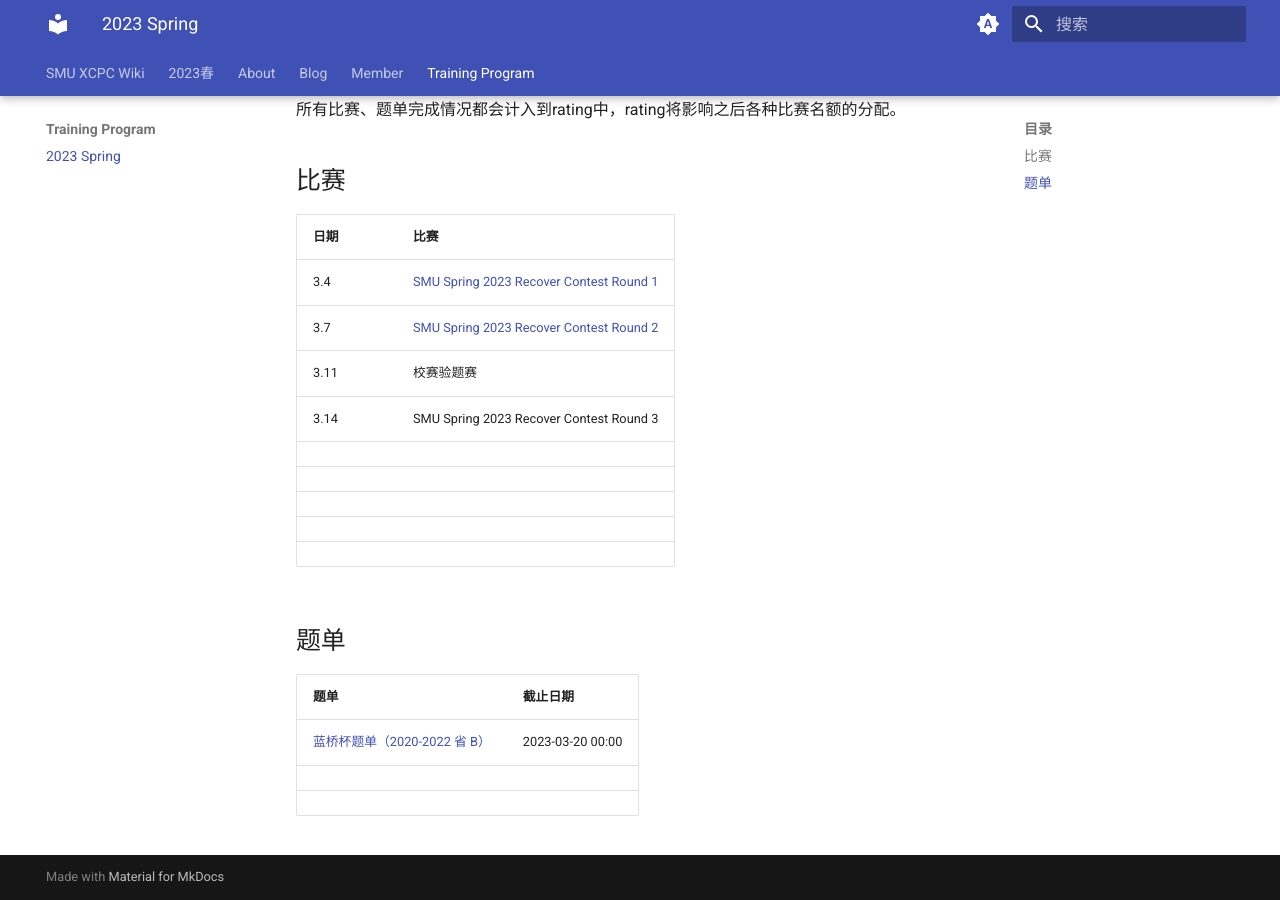
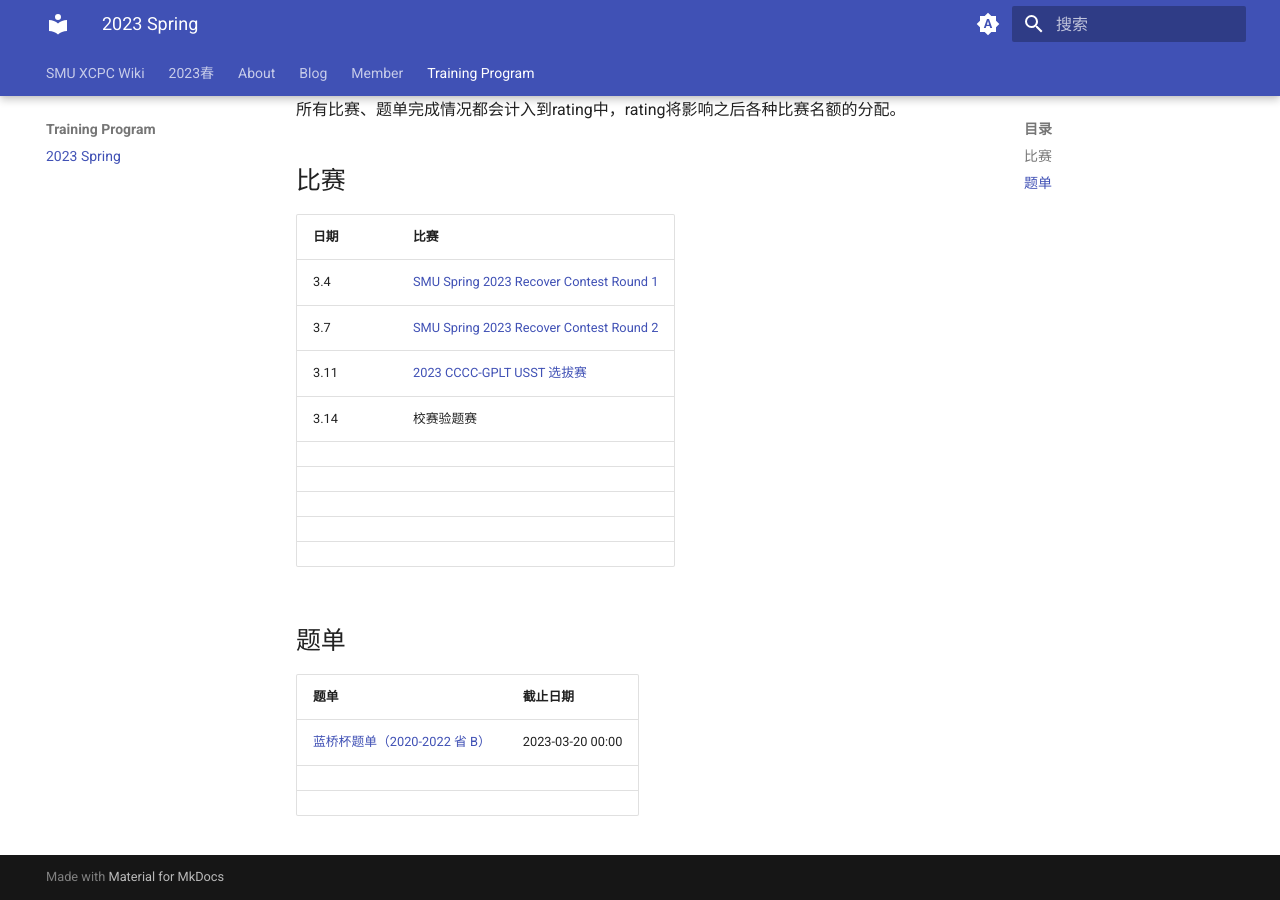
Before and after one commit to SMU-XCPC/wiki, an MkDocs documentation site: the page built from docs/Training Program/2023 Spring.md, in a window 1280 px wide and 900 px high, scrolled down 548 px. Built offline with MkDocs 1.6.1 and Material for MkDocs 9.7.7, drawn with Linux system fonts in a browser that asks for light colours.

```diff
--- a/docs/Training Program/2023 Spring.md
+++ b/docs/Training Program/2023 Spring.md
@@ -27,8 +27,8 @@
 | ---- | ------------------------------------------------------------ |
 | 3.4  | [SMU Spring 2023 Recover Contest Round 1](https://codeforces.com/group/L9GOcnr1dm/contest/430647) |
 | 3.7  | [SMU Spring 2023 Recover Contest Round 2](https://vjudge.net/contest/545810) |
-| 3.11 | 校赛验题赛                                                   |
-| 3.14 | SMU Spring 2023 Recover Contest Round 3                      |
+| 3.11 | [2023 CCCC-GPLT USST 选拔赛](https://ac.nowcoder.com/acm/contest/52244) |
+| 3.14 | 校赛验题赛                                                   |
 |      |                                                              |
 |      |                                                              |
 |      |                                                              |
```
Also changed, not shown: docs/Member/PHarr.md (+6 -0 lines).
